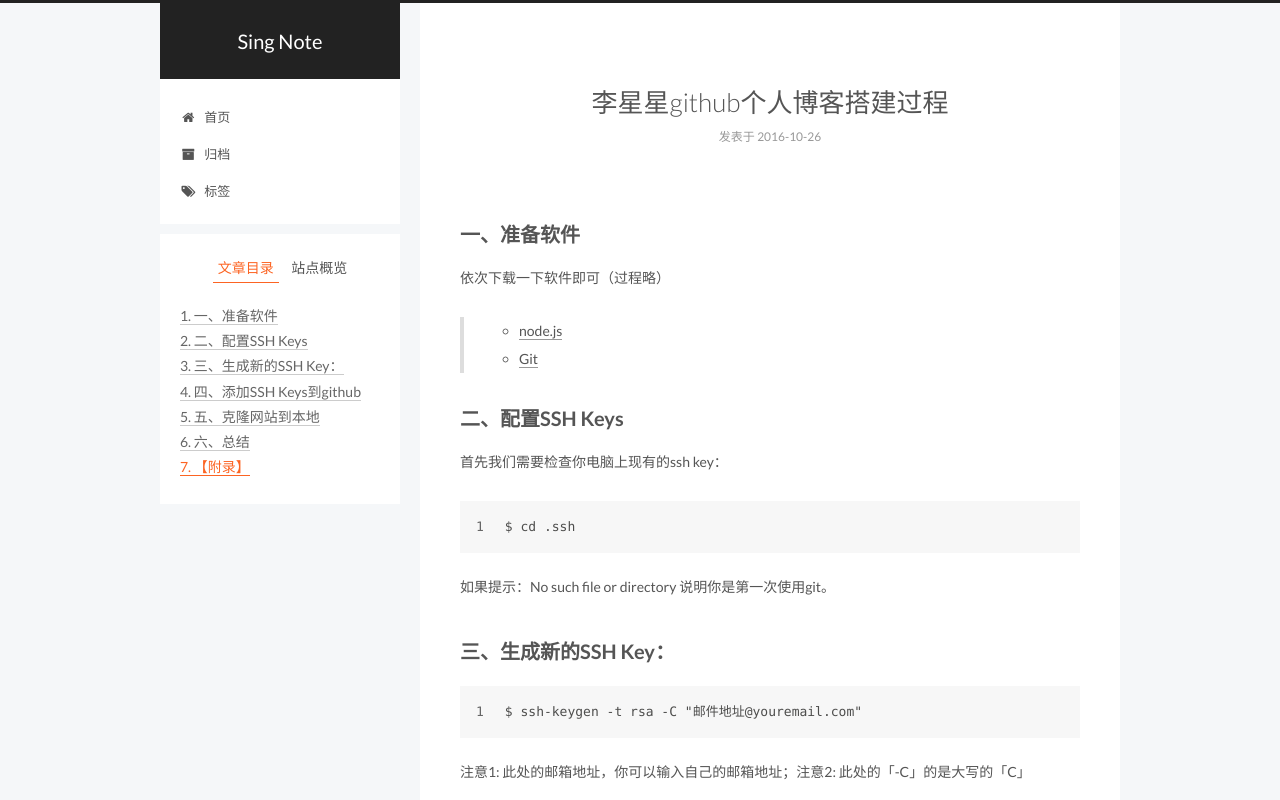
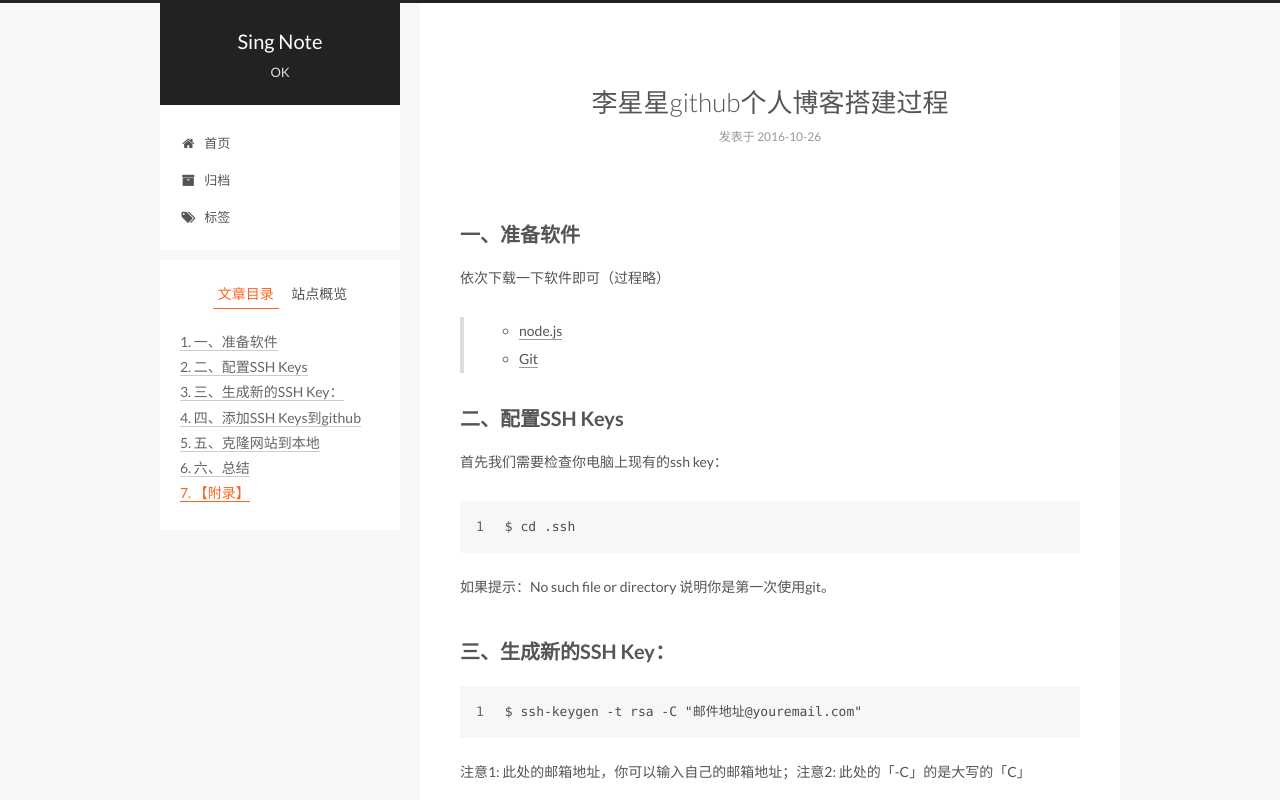
Before and after one commit to daohehu/daohehu.github.io, a plain HTML site: page 2016/10/26/my-github/index.html in a window 1280 px wide. Shown: the top 800 px of the page. Drawn offline with Linux system fonts and the light colour scheme.

Commit message:
Site updated: 2016-10-27 11:10:33

```diff
--- a/2016/10/26/my-github/index.html
+++ b/2016/10/26/my-github/index.html
@@ -179,7 +179,7 @@ Git
       <span class="logo-line-after"><i></i></span>
     </a>
   </div>
-  <p class="site-subtitle"></p>
+  <p class="site-subtitle">OK</p>
 </div>
 
 <div class="site-nav-toggle">
```
Also changed, not shown: archives/2016/10/index.html (+1 -1 lines), archives/2016/index.html (+1 -1 lines), archives/index.html (+1 -1 lines), index.html (+1 -1 lines).
